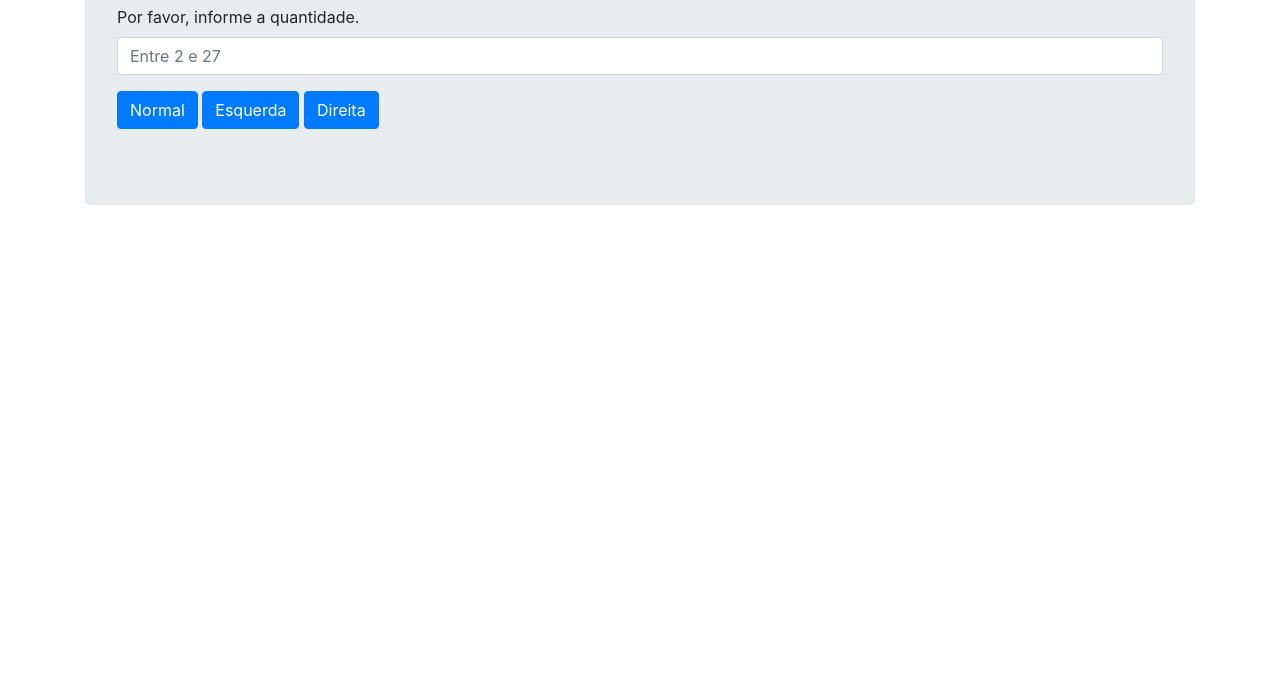
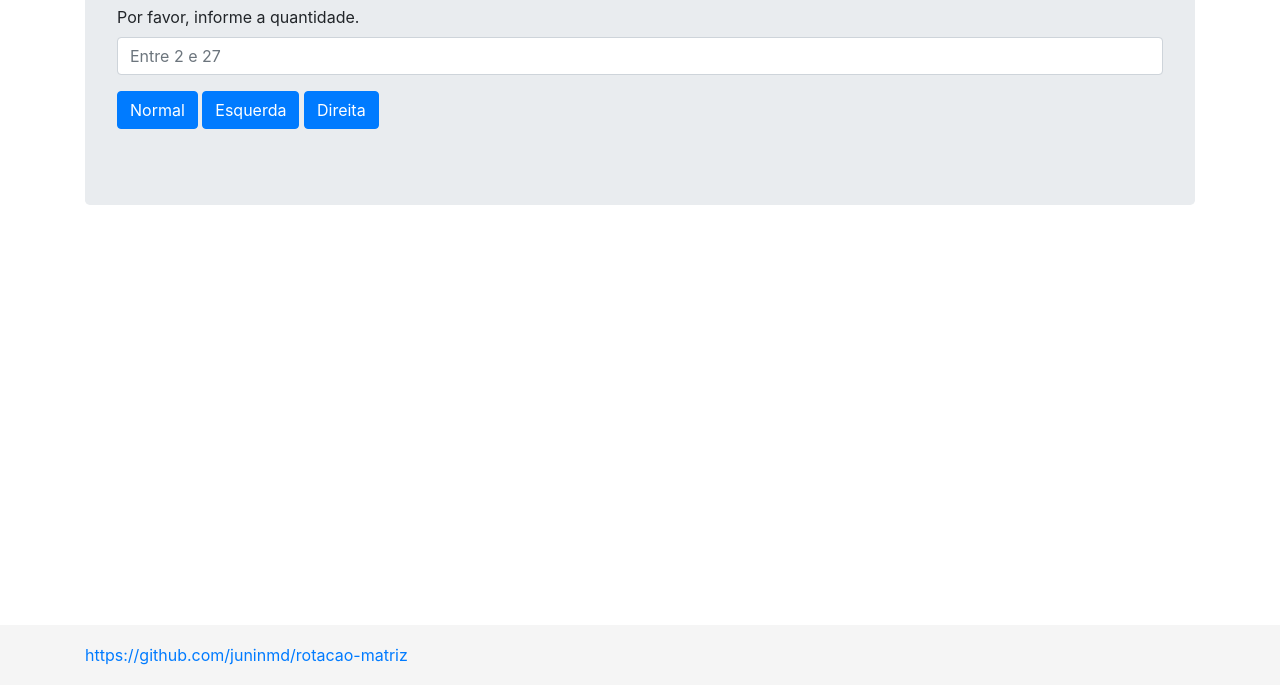
Before and after one commit to juninmd/rotacao-matriz, a plain HTML site: page index.html in a window 1280 px wide. Shown: the part 115-800 px from the top of the page. Drawn offline with nearby package versions, Linux system fonts and the light colour scheme.

Commit message:
adicionando github

```diff
--- a/index.html
+++ b/index.html
@@ -1,4 +1,5 @@
 <head>
+    <meta charset="UTF8">
     <link rel="stylesheet" href="https://maxcdn.bootstrapcdn.com/bootstrap/4.0.0/css/bootstrap.min.css" integrity="sha384-Gn5384xqQ1aoWXA+058RXPxPg6fy4IWvTNh0E263XmFcJlSAwiGgFAW/dAiS6JXm"
         crossorigin="anonymous">
     <script src="https://code.jquery.com/jquery-3.2.1.slim.min.js" integrity="sha384-KJ3o2DKtIkvYIK3UENzmM7KCkRr/rE9/Qpg6aAZGJwFDMVNA/GpGFF93hXpG5KkN"
@@ -15,6 +16,7 @@
     <div class="container">
 
         <form>
+
             <div class="jumbotron">
                 <h1>Rotação de Matriz</h1>
                 <div class="form-group">
@@ -37,6 +39,11 @@
 
     </div>
 </body>
+<footer class="footer">
+    <div class="container">
+        <a href="https://github.com/juninmd/rotacao-matriz" target='_blank'>https://github.com/juninmd/rotacao-matriz</a>
+    </div>
+</footer>
 
 <script>
     function rotate(tipo) {
@@ -142,3 +149,14 @@
         div.innerHTML = tablehtml;
     }
 </script>
+
+<style>
+    .footer {
+        position: absolute;
+        bottom: 0;
+        width: 100%;
+        height: 60px;
+        line-height: 60px;
+        background-color: #f5f5f5;
+    }
+</style>
```
